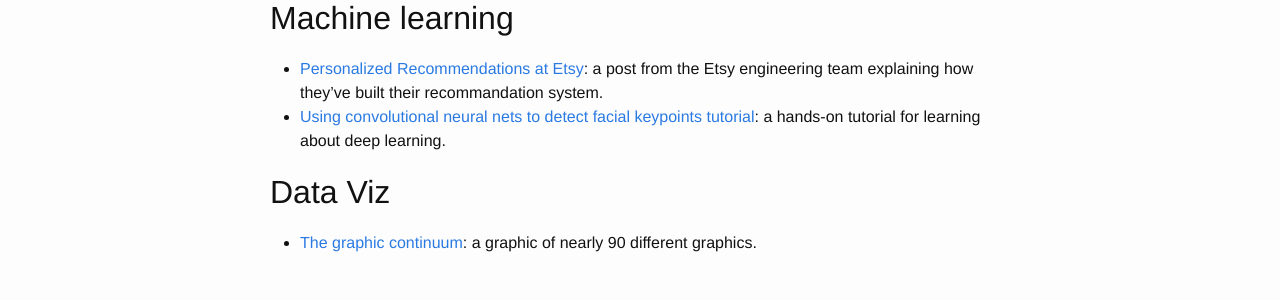
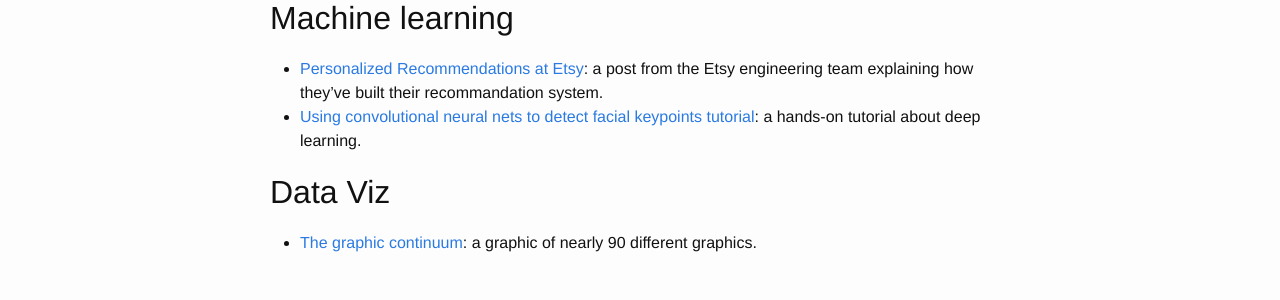
Before and after one commit to seiteta/seiteta.github.io_old, a Jekyll site: the page built from _posts/2015-01-04-articles.md, in a window 1280 px wide. Shown: the part 206-506 px from the top of the page. Built offline with Jekyll 4.4.1, drawn with Linux system fonts in a browser that asks for light colours.

Commit message:
Update 2015-01-04-articles.md

```diff
--- a/_posts/2015-01-04-articles.md
+++ b/_posts/2015-01-04-articles.md
@@ -8,7 +8,7 @@ tags: links
 ## Machine learning
 
 * [Personalized Recommendations at Etsy](https://codeascraft.com/2014/11/17/personalized-recommendations-at-etsy/): a post from the Etsy engineering team explaining how they've built their recommandation system.
-* [Using convolutional neural nets to detect facial keypoints tutorial](http://danielnouri.org/notes/2014/12/17/using-convolutional-neural-nets-to-detect-facial-keypoints-tutorial/): a hands-on tutorial for learning about deep learning.
+* [Using convolutional neural nets to detect facial keypoints tutorial](http://danielnouri.org/notes/2014/12/17/using-convolutional-neural-nets-to-detect-facial-keypoints-tutorial/): a hands-on tutorial about deep learning.
 
 ## Data Viz
 
```
